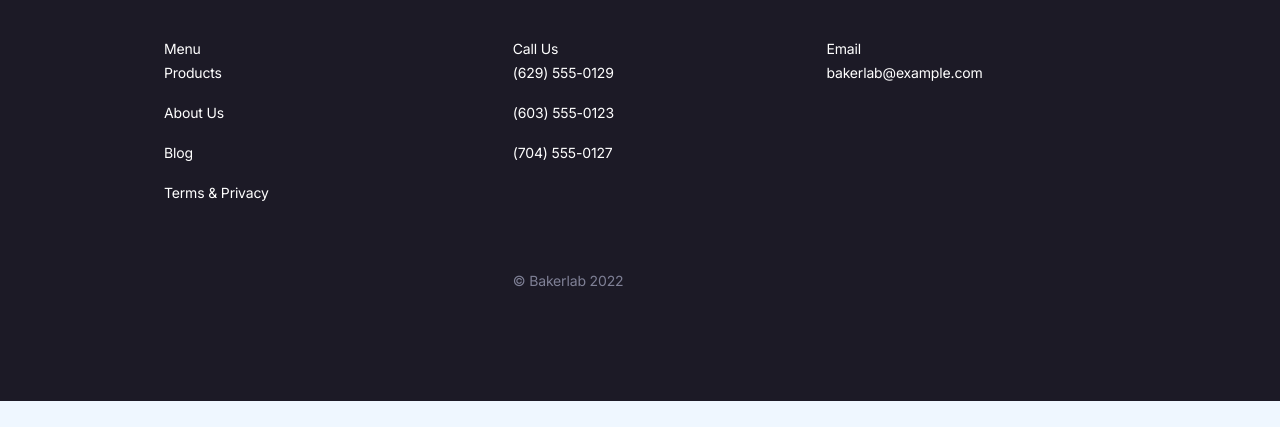
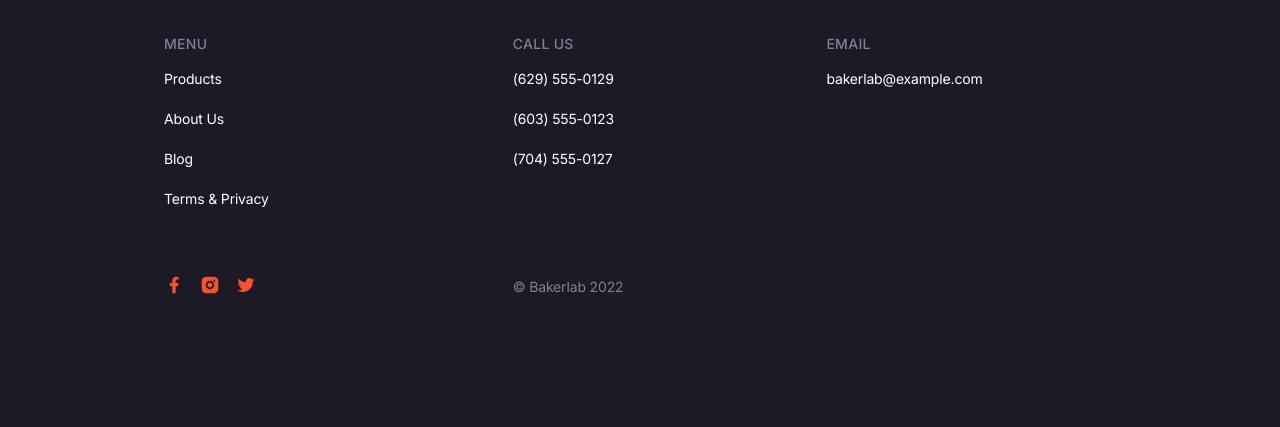
Before and after one commit to MabuzaM/the_creative_bakery_landingPage, a website built with Parcel: page src/index.html in a window 1280 px wide. Shown: the part 3330-3757 px from the top of the page. Before the commit the page ends 3731 px from the top, so only its background shows below. Built offline with nearby package versions, Linux system fonts and the light colour scheme.

Commit message:
Styled the social-icon block

```diff
--- a/src/styles/main.scss
+++ b/src/styles/main.scss
@@ -10,6 +10,6 @@
 @import "./about-us";
 @import "./footer";
 @import "./links";
-// @import "./label";
-// @import "./social-icon";
+@import "./label";
+@import "./social-icon";
 @import "./menu";
--- /dev/null
+++ b/src/styles/social-icon.scss
@@ -0,0 +1,6 @@
+.social-icon {
+  display: flex;
+  column-gap: 16px;
+
+  @include socialIcons();
+}
```
